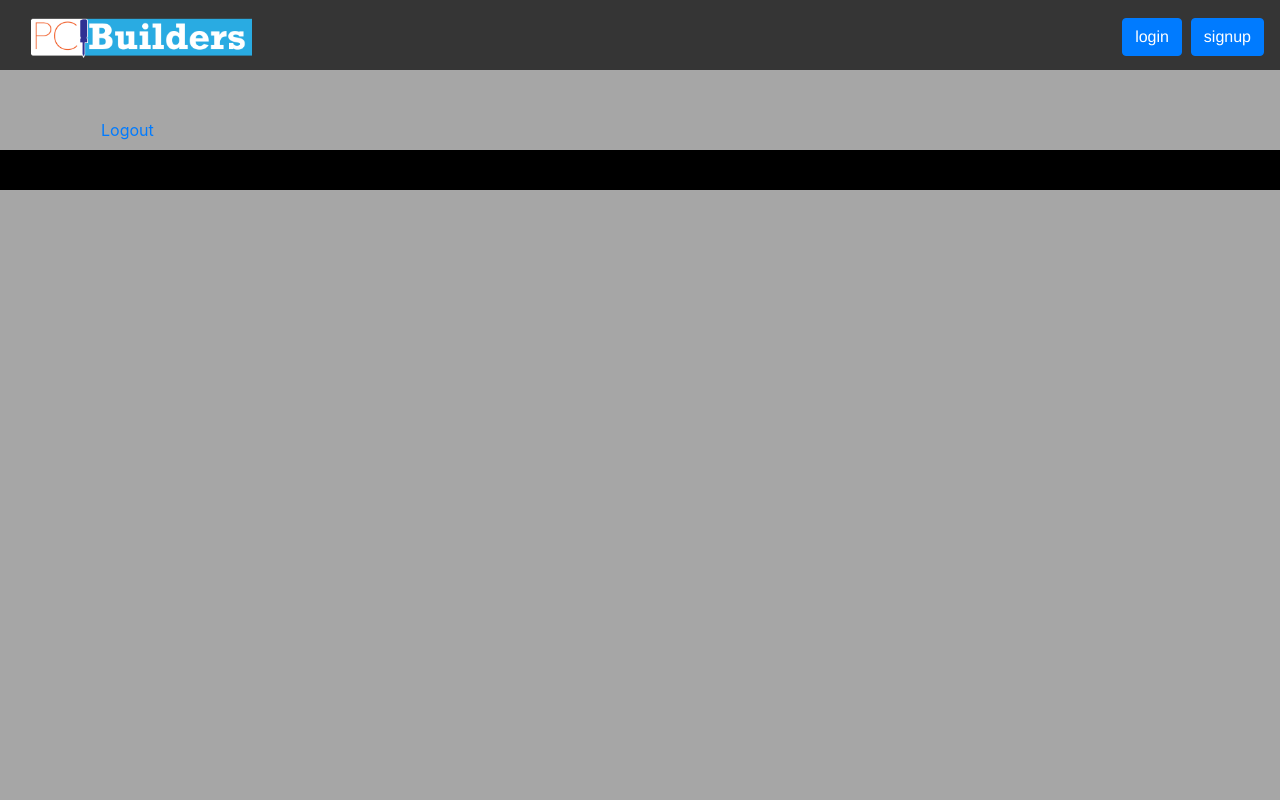
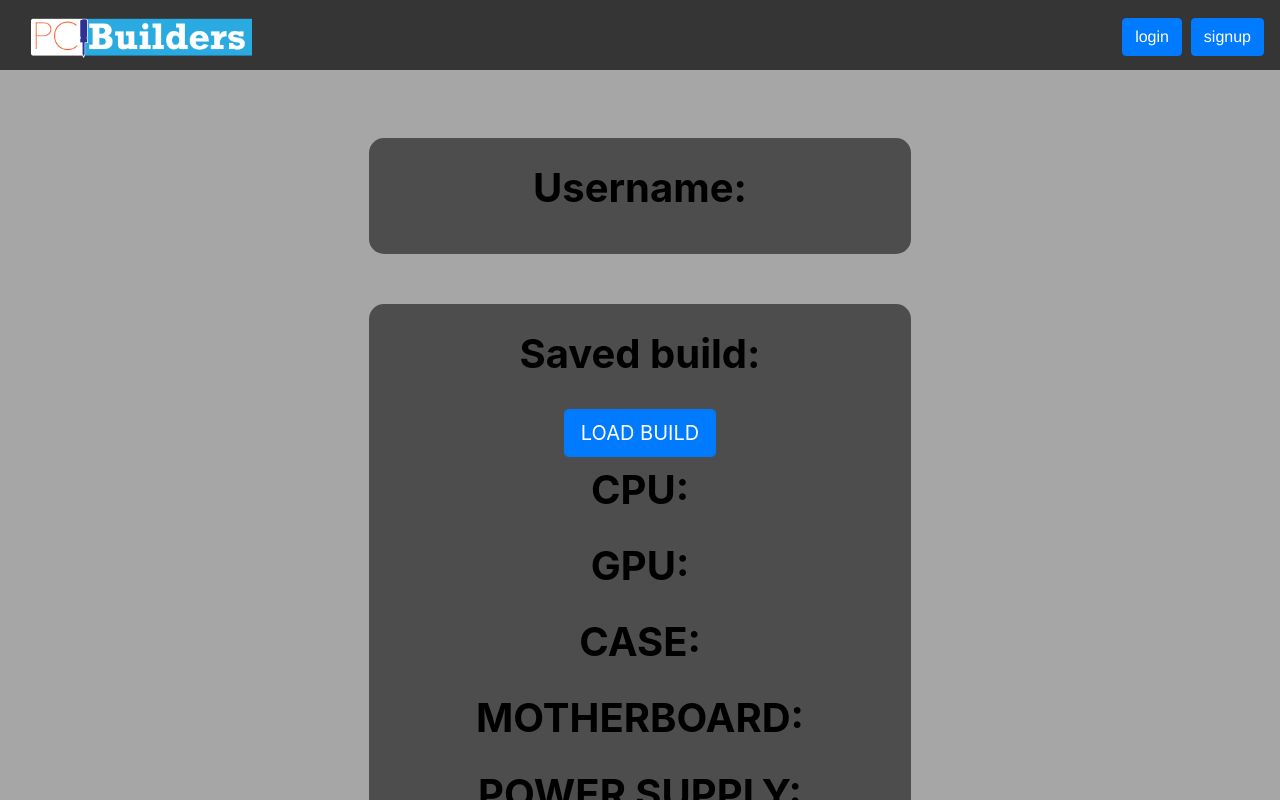
Before and after one commit to ManuelFabijancic1/pc_builder, a Vue app: page /loginhome in a window 1280 px wide. Shown: the top 800 px of the page. Built offline with nearby package versions, Linux system fonts and the light colour scheme; no server answers.

Commit message:
Add files via upload

```diff
--- a/src/views/fastestpc.vue
+++ b/src/views/fastestpc.vue
@@ -308,7 +308,7 @@ export default{
   width: fit-content;
   height: auto;
   padding: 10px;
-  margin-bottom: 300px;
+  margin-bottom: 600px;
   margin-top: 10%;
 
 
--- a/src/views/login.vue
+++ b/src/views/login.vue
@@ -25,6 +25,7 @@
                 placeholder="Password"
               />
             </div>
+
             <button type="button" @click="login()" class="btn btn-primary">
               Log in
             </button>
@@ -56,8 +57,10 @@ export default {
   name: "login",
   data() {
     return {
-      email: "",
-      password: "",
+      email:"",
+      password:"",
+
+
     };
   },
   methods: {
@@ -70,11 +73,12 @@ export default {
         .then((result) => {
           console.log("Uspješna prijava!", result);
 
-          this.$router.replace({ name: "Home" });
+          this.$router.replace({ name: '/Home' });
         })
         .catch(function (e) {
           console.error("Greška", e);
         });
+
     },
   },
 };
@@ -83,5 +87,4 @@ export default {
 #signupbut{
 margin-bottom: 850px;
 }
-
 </style>
--- a/src/views/loginhome.vue
+++ b/src/views/loginhome.vue
@@ -1,46 +1,131 @@
+<template onLoad="javascript:print()">
+  <div class="container">
+    <div class="row">
+      <div class="col-2"><!--useless2--></div>
+      <div class="col-8">
+        <center>
+          <div class="spacing">
+            <div class="square">
+              <p>Username: {{  }}</p>
+            </div>
 
-<template>
-   <div class="razmak"> <p> loginhome </p>
-    <a href="#"  @click="logout()" class="nav-link">Logout</a>
-   </div>
+            <div class="square">
+              <p> Saved build: </p>
 
+              <div class="build"><button v-on:click="print()" class="btn btn-primary btn-lg">LOAD BUILD</button></div>
+
+              <div class="displaycomponents">
+                <p> CPU: {{String(builder.cpuuser)}} </p>
+                <p> GPU: {{String(builder.gpuuser)}} </p>
+                <p> CASE: {{String(builder.caseuser)}} </p>
+                <p> MOTHERBOARD: {{String(builder.mbuser)}} </p>
+                <p> POWER SUPPLY: {{String(builder.poweruser)}} </p>
+                <p> RAM: {{String(builder.ramuser)}} </p>
+                <p> COOLING: {{String(builder.coolinguser)}} </p>
+                <p> STORAGE: {{String(builder.storageuser)}} </p>
+
+              </div>
+            </div>
+          </div>
+        </center>
+      </div>
+      <div class="col-2">
+        <!--dont matter2-->
+      </div>
+    </div>
+  </div>
 </template>
 
 
 <script>
+import builder from '@/builder';
 import store from "@/store";
 import { firebase } from "@/firebase";
-firebase.auth().onAuthStateChanged((user) => {
-  if (user) {
-    console.log("***", user.email);
-    store.currentUser = user.email;
-  } else {
-    console.log("**** No user");
-    store.currentUser = null;
-  }
-});
+import { db } from "@/firebase";
+
+
+
 export default {
   name: 'loginhome',
-  data() {
-    return {
-      store,
-    };
+
+  data(){
+   return {
+    builder,
+
+   };
   },
+
   methods: {
-    logout() {
-      firebase
-        .auth()
-        .signOut()
-        .then(() => {
-          this.$router.push({ name: "login" });
-        });
+    print(){
+        console.log("start");
+
+        this.builder.cpuuser=[],
+        this.builder.caseuser=[],
+        this.builder.gpuuser=[],
+        this.builder.mbuser=[],
+        this.builder.poweruser=[],
+        this.builder.ramuser=[],
+        this.builder.storageuser=[],
+        this.builder.coolinguser=[],
+
+        db.collection("users").where("id", "==", String(store.currentUser))
+                        .get()
+                        .then((query) => {
+                              query.forEach((doc) => {
+                                    const data = doc.data();
+                                        this.builder.cpuuser.push(
+                                            data.cpu,
+                                        );
+                                        this.builder.gpuuser.push(
+                                            data.gpu,
+                                        );
+                                        this.builder.mbuser.push(
+                                            data.motherboard,
+                                        );
+                                        this.builder.ramuser.push(
+                                            data.ram,
+                                        );
+                                        this.builder.poweruser.push(
+                                            data.powersupply,
+                                        );
+                                        this.builder.coolinguser.push(
+                                            data.systemcooling,
+                                        );
+                                        this.builder.caseuser.push(
+                                            data.case,
+                                        );
+                                        this.builder.storageuser.push(
+                                            data.storage,
+                                        );
+
+
+                              });
+                        });
+        },
     },
-  },}
+};
+
 </script>
 
 
 <style scoped lang="scss">
-#razmak{
-  margin-bottom: 500px;
+.spacing {
+  padding: 8px 16px;
+  margin-top: 10px;
+  margin-bottom: 560px;
 }
+.square {
+  border-radius: 15px;
+  background: #4d4d4d;
+  padding: 20px;
+  width: 80%;
+  height: auto;
+  text-align: center;
+  color: black;
+  font-weight: bold;
+  font-size: 40px;
+  margin-top: 50px;
+  margin-bottom: 50px;
+}
+
 </style>
--- a/src/views/signup.vue
+++ b/src/views/signup.vue
@@ -5,7 +5,6 @@
       <div class="col">
         <form>
           <div class="form-group">
-
             <label for="exampleInputEmail1">Email address</label>
             <input
               type="email"
@@ -36,7 +35,7 @@
               placeholder="Password"
             />
           </div>
-          <button id="subbut" type="button" @click="signup" class="btn btn-primary">
+          <button id="subbut" type="button" @click="signup()" class="btn btn-primary">
             Submit
           </button>
         </form>
@@ -55,13 +54,10 @@
 
 <script>
 import { firebase } from "@/firebase.js";
-
-
 export default {
   name: 'signup',
   data() {
     return {
-
       email: "",
       password: "",
       passwordRepeat: "",
@@ -74,6 +70,7 @@ export default {
         .createUserWithEmailAndPassword(this.email, this.password)
         .then(function () {
           console.log("Uspješna registracija");
+          this.$router.replace({ name: 'login' });
         })
         .catch(function (error) {
           console.error("Greška", error);
```
Also changed, not shown: 2 other files (tests, documents, lock files or other folders).
